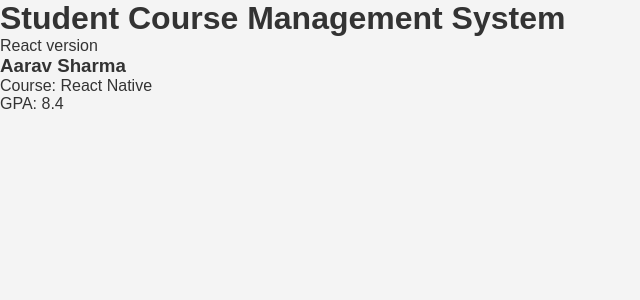
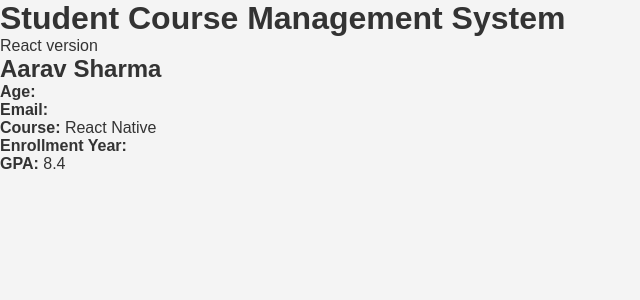
Before and after one commit to angadbakshi424/student-cms-react, a React (Vite) app: page / in a window 1280 px wide. Shown: the top 300 px of the page, without its empty margins (0-640 px from the left). Built offline with nearby package versions, Linux system fonts and the light colour scheme.

Commit message:
StudentList Component Added

```diff
--- a/src/App.jsx
+++ b/src/App.jsx
@@ -1,5 +1,6 @@
 import Header from "./components/Header";
 import StudentCard from "./components/StudentCard";
+import students from "./data/students.json";
 
 function App() {
   return (
--- a/src/components/StudentCard.jsx
+++ b/src/components/StudentCard.jsx
@@ -1,9 +1,34 @@
-function StudentCard({ name, course, gpa }) {
+function StudentCard({
+  name,
+  age,
+  email,
+  course,
+  enrollmentYear,
+  gpa,
+}) {
   return (
-    <div>
-      <h3>{name}</h3>
-      <p>Course: {course}</p>
-      <p>GPA: {gpa}</p>
+    <div className="student-card">
+      <h2>{name}</h2>
+
+      <p>
+        <strong>Age:</strong> {age}
+      </p>
+
+      <p>
+        <strong>Email:</strong> {email}
+      </p>
+
+      <p>
+        <strong>Course:</strong> {course}
+      </p>
+
+      <p>
+        <strong>Enrollment Year:</strong> {enrollmentYear}
+      </p>
+
+      <p>
+        <strong>GPA:</strong> {gpa}
+      </p>
     </div>
   );
 }
```
Also changed, not shown: src/components/StudentList.jsx (added, +21 -0 lines), src/data/students.json (renamed from src/students.json).
